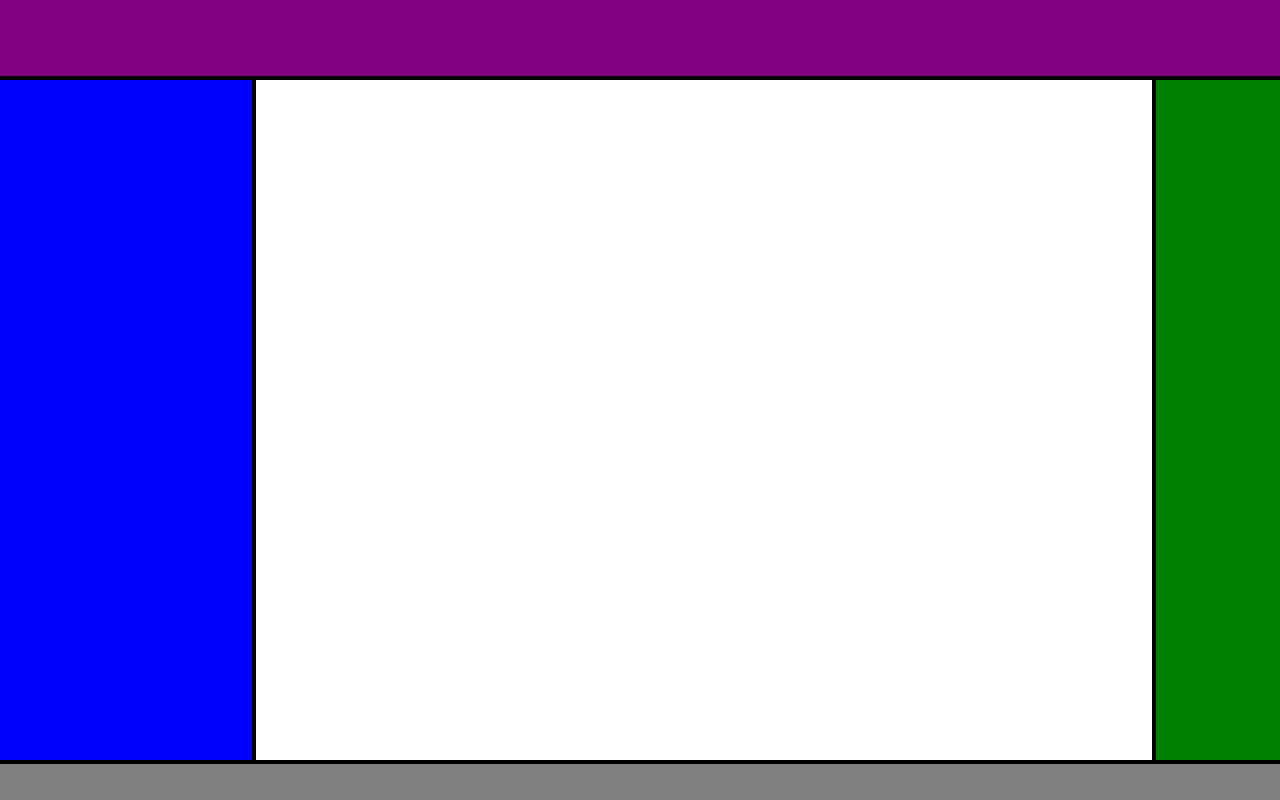
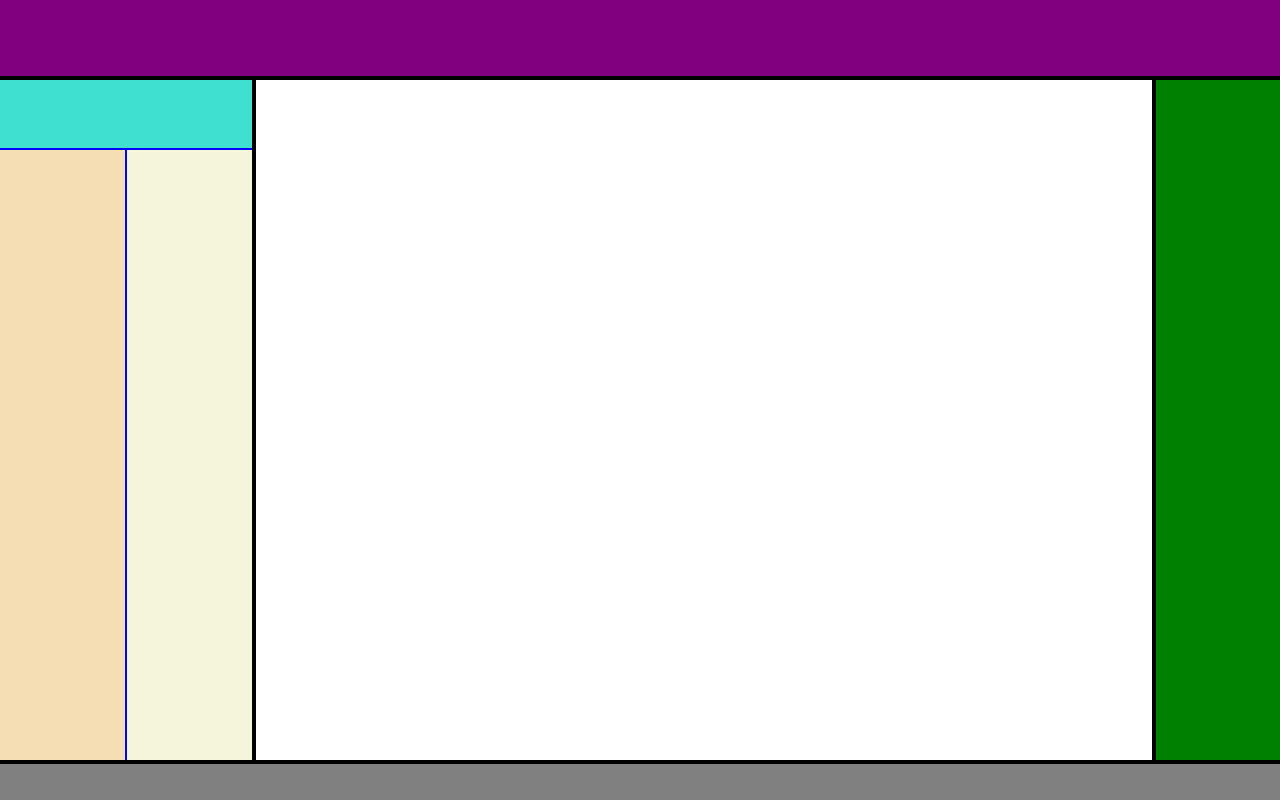
Before and after one commit to stroym/snovy, a React (Create React App) app: page / in a window 1280 px wide. Built offline with nearby package versions, Linux system fonts and the light colour scheme.

Commit message:
used grid for layout

```diff
--- a/src/App.scss
+++ b/src/App.scss
@@ -16,7 +16,9 @@ html, body, #root {
   width: 100%;
   height: 100%;
   background-color: chocolate;
-  line-height: 0;
+  display: grid;
+  grid-template-columns: 2fr 7fr 1fr;
+  grid-template-rows: 1fr 8.5fr 0.5fr;
 }
 
 //TODO
@@ -25,42 +27,65 @@ html, body, #root {
 }
 
 #snovy-bar-top {
-  height: 10%;
-  width: 100%;
-  display: inline-block;
+  grid-column: 1 / 4;
+  grid-row: 1;
   vertical-align: top;
   background-color: purple;
   border-bottom: black solid 4px;
 }
 
 #snovy-bar-bottom {
-  height: 5%;
-  width: 100%;
-  display: inline-block;
+  grid-column: 1 / 4;
+  grid-row: 3;
   vertical-align: bottom;
   background-color: gray;
   border-top: black solid 4px;
 }
 
 #snovy-bar-left {
-  height: 85%;
-  width: 20%;
-  display: inline-block;
+  grid-column: 1;
+  grid-row: 2;
+  display: grid;
+  grid-template-columns: 1fr 1fr;
+  grid-template-rows: 1fr 9fr;
+  grid-gap: 2px;
   background-color: blue;
   border-right: black solid 4px;
 }
 
 #snovy-bar-right {
-  height: 85%;
-  width: 10%;
-  display: inline-block;
+  grid-column: 3;
+  grid-row: 2;
   background-color: green;
   border-left: black solid 4px;
 }
 
 #snovy-editor {
-  height: 85%;
-  width: 70%;
-  display: inline-block;
+  padding: 10px;
+  grid-column: 2;
+  grid-row: 2;
   background-color: white;
+  resize: none;
+  overflow-y: auto;
+  outline: 0;
+  border: 0;
+  line-height: 1.5em;
 }
+
+#snovy-selector-notebook {
+  grid-column: 1 / 3;
+  grid-row: 1;
+  background-color: turquoise;
+}
+
+#snovy-selector-section {
+  grid-column: 1;
+  grid-row: 2;
+  background-color: wheat;
+}
+
+#snovy-selector-note {
+  grid-column: 2;
+  grid-row: 2;
+  background-color: beige;
+}
--- a/src/component/Editor.tsx
+++ b/src/component/Editor.tsx
@@ -4,8 +4,8 @@ export default class Editor extends React.Component {
 
   render() {
     return (
-      <div id="snovy-editor" className={"basic-layout"}>
-      </div>
+      <textarea id="snovy-editor">
+      </textarea>
     );
   }
 
--- a/src/component/Search.tsx
+++ b/src/component/Search.tsx
@@ -1,10 +1,12 @@
 import React from "react";
+import TagFilter from "./TagFilter";
 
 export default class Search extends React.Component {
 
   render() {
     return (
       <span id="snovy-search">
+        <TagFilter/>
       </span>
     );
   }
--- a/src/component/bar/Right.tsx
+++ b/src/component/bar/Right.tsx
@@ -1,6 +1,5 @@
 import React from "react";
 import TagSelector from "../selector/Tag";
-import TagFilter from "../TagFilter";
 
 export default class SidebarRight extends React.Component {
 
@@ -8,7 +7,6 @@ export default class SidebarRight extends React.Component {
     return (
       <div id="snovy-bar-right">
         <TagSelector/>
-        <TagFilter/>
       </div>
     );
   }
```
